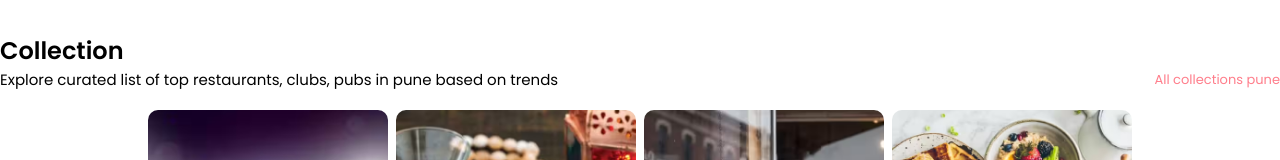
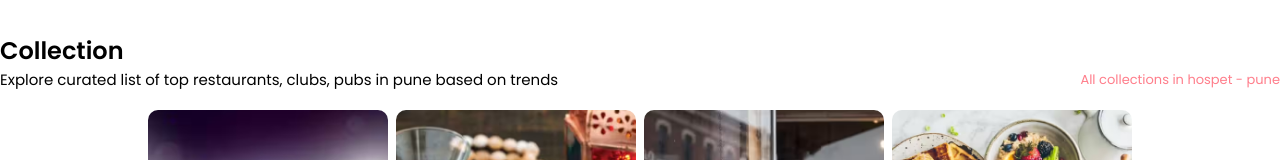
Before and after one commit to SanskrutiWaskar24/ZomatoLandingPage, a plain HTML site: page index.html in a window 1280 px wide. Shown: the part 800-960 px from the top of the page. Drawn offline with Linux system fonts and the light colour scheme.

```diff
--- a/index.html
+++ b/index.html
@@ -103,13 +103,12 @@
             </div>
 
         </section>
-
         <!-- this is for collection section -->
         <section class="container collections">
             <h1>Collection</h1>
             <div class="sub_heading_container">
                 <span>Explore curated list of top restaurants, clubs, pubs in pune based on trends</span>
-                <span>All collections pune</span>
+                <span>All collections in hospet - pune</span>
             </div>
             <div class="collection_card_container">
 
```
